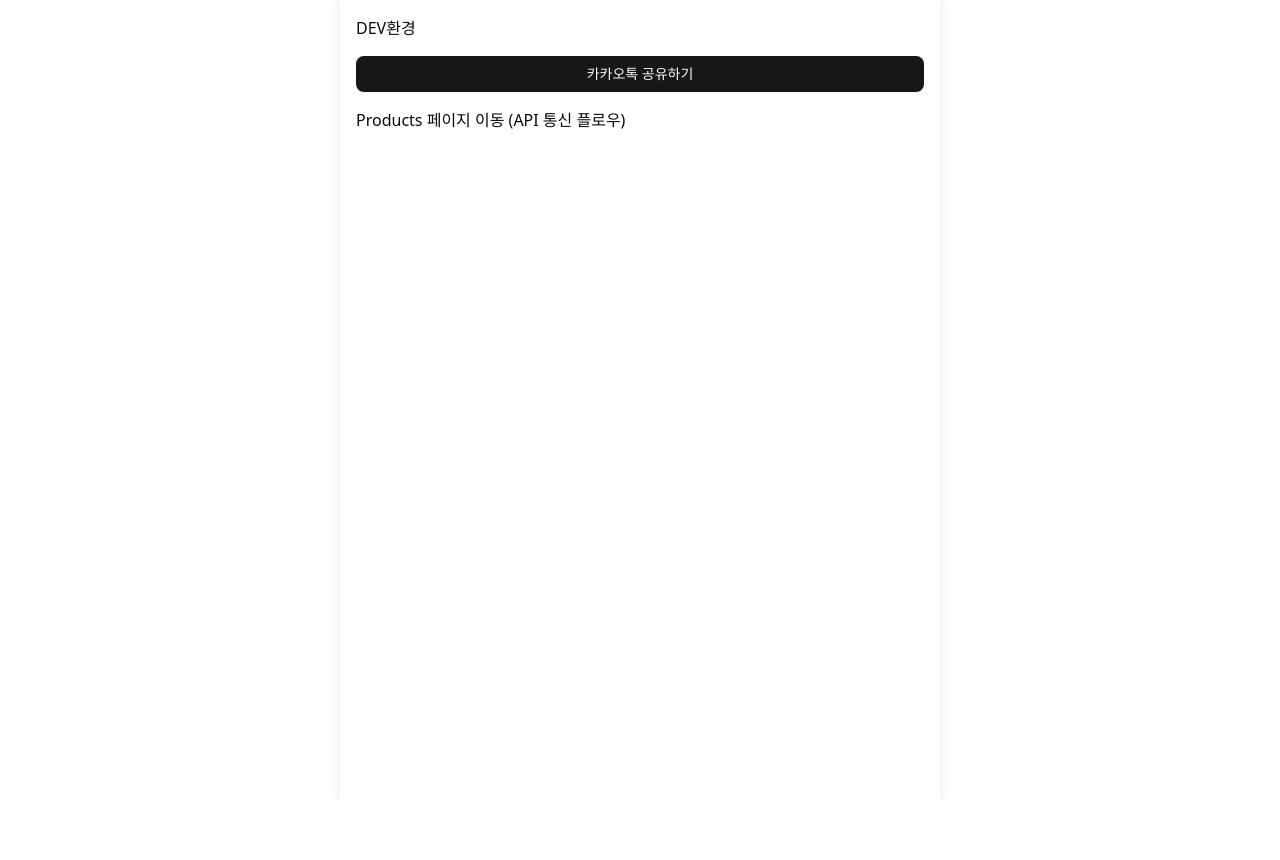
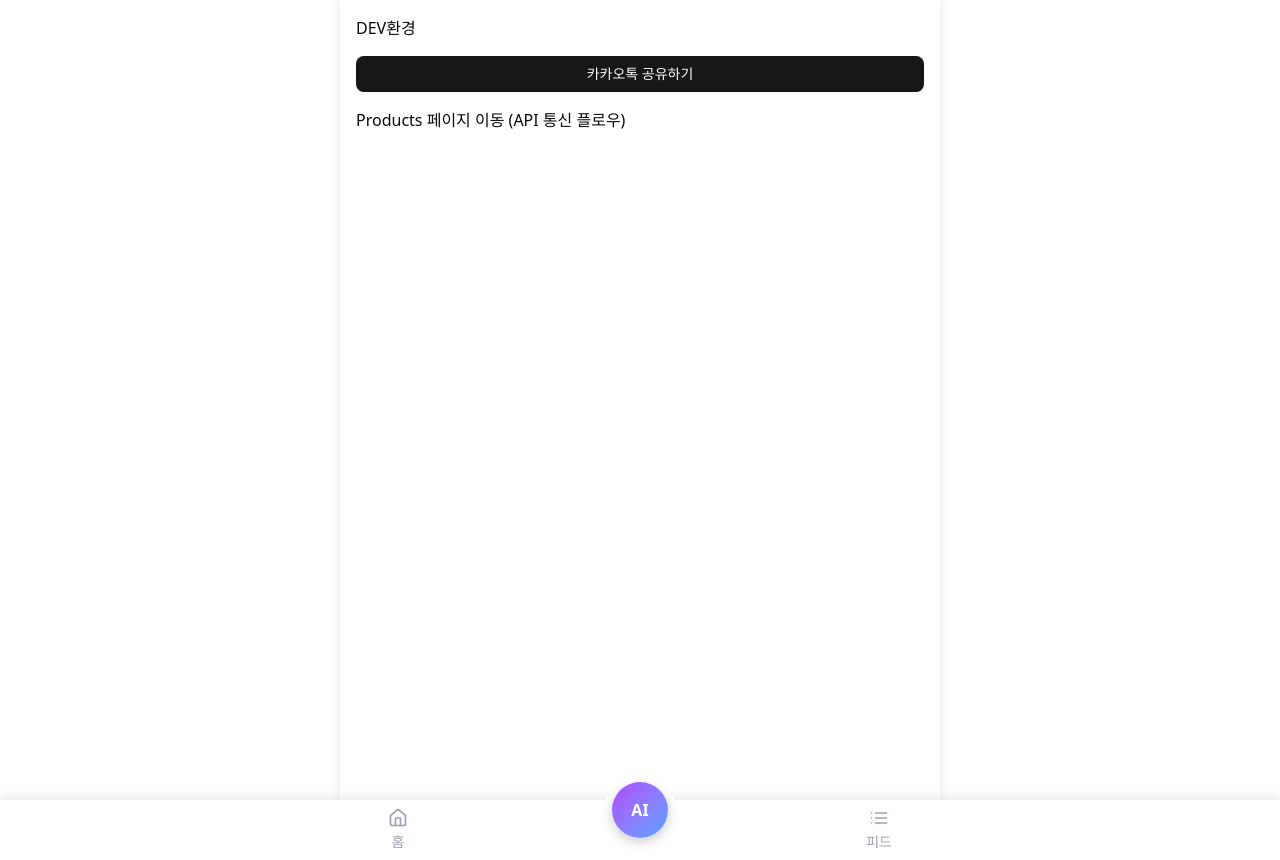
Before and after one commit to Happy-Happy-10th/happy-happy-frontend, a Next.js app: page / in a window 1280 px wide. Before the commit the page ends 800 px from the top, so only its background shows below. Built offline with nearby package versions, Linux system fonts and the light colour scheme; what @lukemorales/query-key-factory would draw is missing.

Commit message:
feat : 네비게이션 추가 및 테스트 코드 및 페이지 추가

```diff
--- /dev/null
+++ b/src/app/(pages)/feed/page.tsx
@@ -0,0 +1,3 @@
+export default function Feed(){
+  return<span>feed</span>
+}
--- /dev/null
+++ b/src/app/(pages)/home/page.tsx
@@ -0,0 +1,3 @@
+export default function Home(){
+  return <span>home</span>
+}
--- a/src/app/(pages)/layout.tsx
+++ b/src/app/(pages)/layout.tsx
@@ -2,6 +2,7 @@
 import '@/styles/global.css';
 import { QueryProvider } from '@/provider';
 import { ReactQueryDevtools } from '@tanstack/react-query-devtools';
+import { Navigator } from '@/components/base';
 
 export const metadata: Metadata = {
   title: 'Create Next App',
@@ -27,6 +28,7 @@
         <QueryProvider>
           <ReactQueryDevtools initialIsOpen={false} />
           {children}
+          <Navigator/>
         </QueryProvider>
       </body>
     </html>
--- a/src/components/base/index.ts
+++ b/src/components/base/index.ts
@@ -0,0 +1 @@
+export {default as Navigator} from './items/Navigator';
--- /dev/null
+++ b/src/components/base/items/NavActionLink.tsx
@@ -0,0 +1,25 @@
+"use client";
+
+import Link from "next/link";
+import clsx from "clsx";
+import { useSelectedLayoutSegment } from "next/navigation";
+import { IconKey, iconMap, setActionLinkValue } from "@/utils/navigator/setActionLinkValue";
+
+type ActiveLinkProps ={navKey : string}
+export function ActiveLink({navKey}: ActiveLinkProps) {
+  const segment = useSelectedLayoutSegment();
+  const {title,href,activeIcon,noneActiveIcon} = setActionLinkValue(navKey);
+  const isActive = navKey===segment;
+  const Icon = isActive
+    ? iconMap[activeIcon as IconKey]
+    : iconMap[noneActiveIcon as IconKey];
+
+  return (
+    <Link href={href} className="flex flex-col items-center">
+      <Icon className="w-5 h-5" />
+      <span className={clsx("mt-1", isActive && "text-yoteyo-main")}>
+        {title}
+      </span>
+    </Link>
+  );
+}
--- /dev/null
+++ b/src/components/base/items/Navigator.tsx
@@ -0,0 +1,47 @@
+import clsx from "clsx";
+import { ActiveLink } from "./NavActionLink";
+
+const navigatorFrame = clsx(
+  "relative w-full h-[60px]", // 높이 60 고정
+  "bg-white flex justify-center items-center overflow-visible",
+  "shadow-[0_-4px_8px_rgba(0,0,0,0.08)]",
+  "pl-[20px] pr-[20px]"
+);
+
+const navigatorMain = clsx(
+  "max-w-[600px] flex flex-row justify-between items-center flex-1 px-12 relative z-10"
+);
+
+const navItem = clsx(
+  "flex flex-col items-center text-gray-400 text-sm"
+);
+
+// 버튼 래퍼
+const centerButtonWrapper = clsx(
+  "absolute -top-[34px] left-1/2 -translate-x-1/2 z-10", // 정확히 28px 위로 이동
+  "w-[72px] h-[72px] rounded-full bg-white flex items-center justify-center"
+);
+
+const centerButton = clsx(
+  "w-[56px] h-[56px] rounded-full bg-gradient-to-br from-purple-500 to-blue-400",
+  "flex items-center justify-center text-white font-bold",
+  "shadow-[0_4px_12px_rgba(0,0,0,0.2)] transition-transform hover:scale-110"
+);
+
+export default function Navigator() {
+  return (
+    <div className={navigatorFrame}>
+      <div className={navigatorMain}>
+        <div className={navItem}>
+          <ActiveLink navKey="home"/>
+        </div>
+        <div className={centerButtonWrapper}>
+          <div className={centerButton}>AI</div>
+        </div>
+        <div className={navItem}>
+          <ActiveLink navKey="feed"/>
+        </div>
+      </div>
+    </div>
+  );
+}
--- /dev/null
+++ b/src/utils/navigator/setActionLinkValue.ts
@@ -0,0 +1,33 @@
+import { Home, HomeIcon, List, ListIcon } from "lucide-react";
+
+const navItems = [
+  {
+    key : "home",
+    title : "홈",
+    href : "/home",
+    activeIcon : "homeActive",
+    noneActiveIcon : "homeNoneActive"
+  },
+  {
+    key : "feed",
+    title : "피드",
+    href : "/feed",
+    activeIcon :"feedActive" ,
+    noneActiveIcon : "feedNoneActive"
+  },
+]
+
+export const iconMap = {
+  homeActive: Home,
+  homeNoneActive : HomeIcon,
+  feedActive : List,
+  feedNoneActive: ListIcon
+} as const;
+
+export type IconKey = keyof typeof iconMap;
+
+export const setActionLinkValue = (key:string)=>{
+  const values = navItems.find((nav)=>nav.key===key);
+  if (!values) throw new Error(`Invalid nav key: ${key}`);
+  return values;
+}
```
Also changed, not shown: 2 other files (tests, documents, lock files or other folders).
